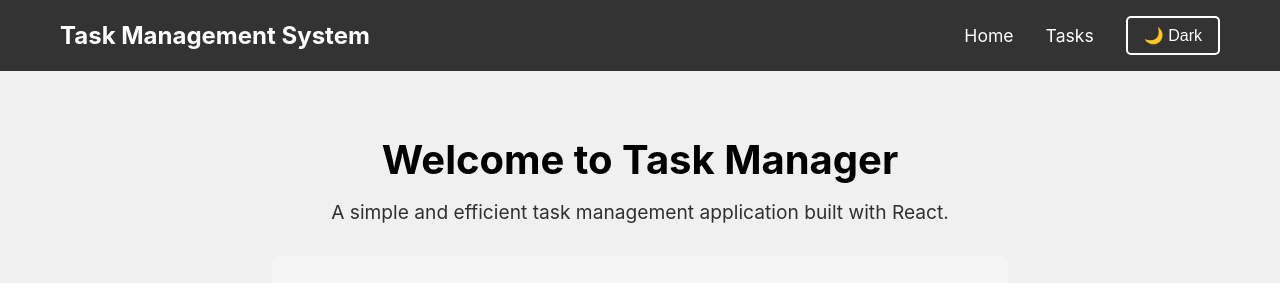
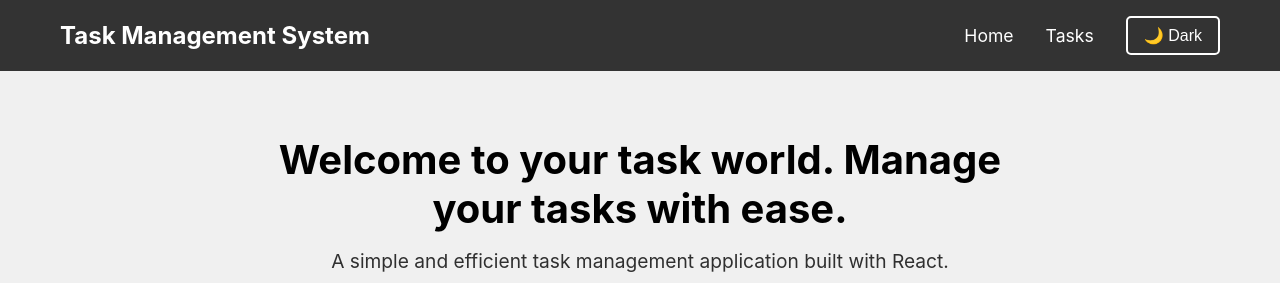
Before and after one commit to emon51/Task-Management-System, a React (Create React App) app: page / in a window 1280 px wide. Shown: the top 283 px of the page. Built offline with nearby package versions, Linux system fonts and the light colour scheme.

Commit message:
Update greeting text

```diff
--- a/src/pages/Home.js
+++ b/src/pages/Home.js
@@ -8,7 +8,7 @@ function Home() {
 
   return (
     <div className={`home-container ${isDarkMode ? 'dark' : 'light'}`}>
-      <h1>Welcome to Task Manager</h1>
+      <h1>Welcome to your task world. Manage your tasks with ease.</h1>
       <p className="home-description">
         A simple and efficient task management application built with React.
       </p>
```
